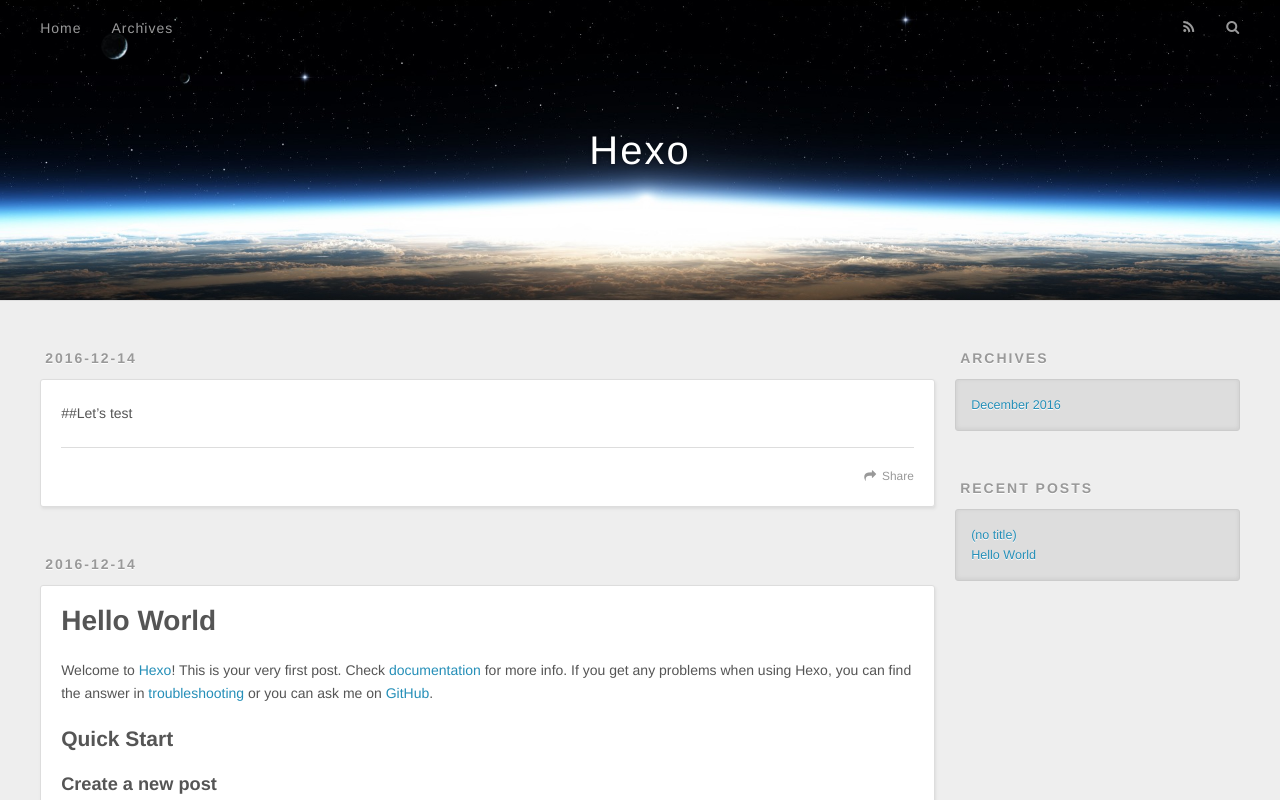
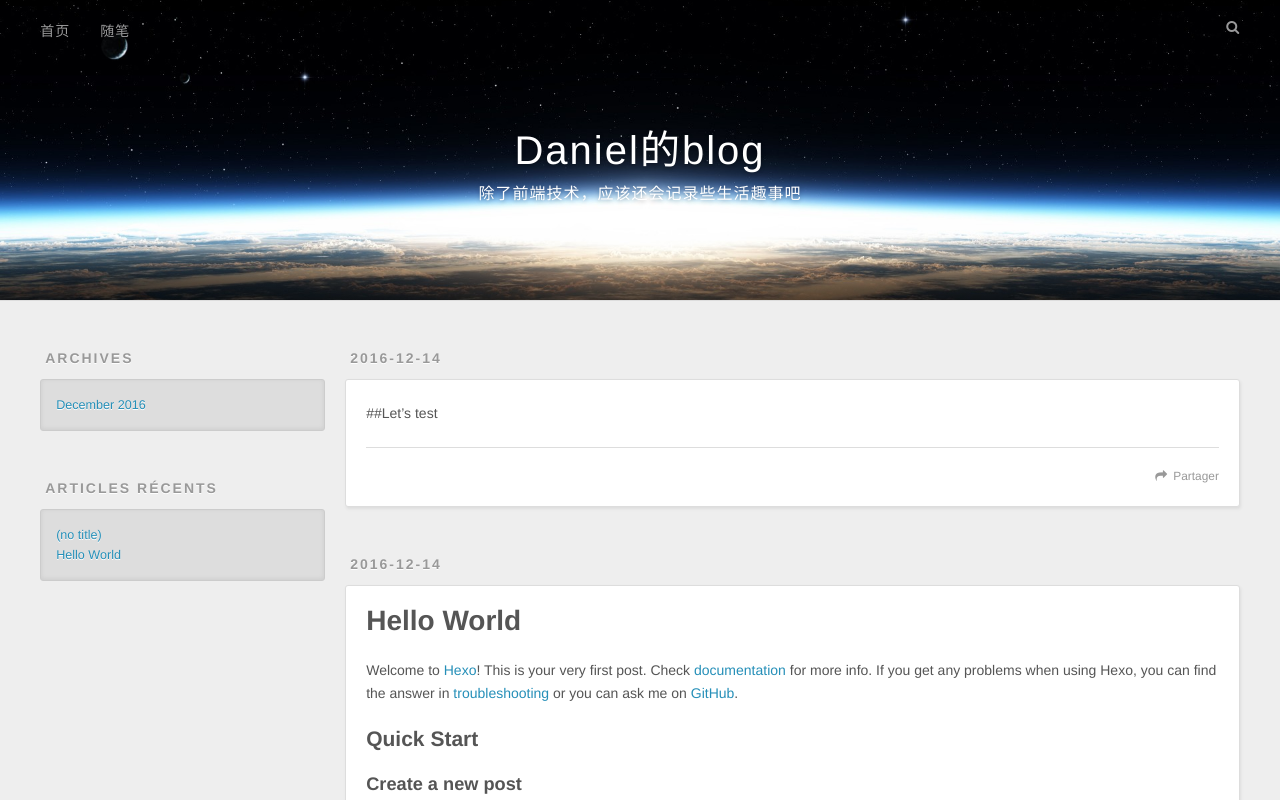
Before and after one commit to DanielWLam/DanielWLam.github.io, a plain HTML site: page index.html in a window 1280 px wide. Shown: the top 800 px of the page. Drawn offline with nearby package versions, Linux system fonts and the light colour scheme.

Commit message:
Site updated: 2016-12-14 11:17:42

```diff
--- a/css/style.css
+++ b/css/style.css
@@ -185,6 +185,11 @@ body {
     float: left;
     width: 73.33333333333333%;
     margin: 0 0.833333333333333%;
+  }
+}
+@media screen and (min-width: 768px) {
+  #main {
+    float: right;
   }
 }
 .article-date,
--- a/index.html
+++ b/index.html
@@ -3,16 +3,17 @@
 <head>
   <meta charset="utf-8">
 
-  <title>Hexo</title>
+  <title>Daniel的blog</title>
   <meta name="viewport" content="width=device-width, initial-scale=1, maximum-scale=1">
-  <meta property="og:type" content="website">
-<meta property="og:title" content="Hexo">
+  <meta name="description" content="哈哈哈">
+<meta property="og:type" content="website">
+<meta property="og:title" content="Daniel的blog">
 <meta property="og:url" content="http://yoursite.com/index.html">
-<meta property="og:site_name" content="Hexo">
+<meta property="og:site_name" content="Daniel的blog">
+<meta property="og:description" content="哈哈哈">
 <meta name="twitter:card" content="summary">
-<meta name="twitter:title" content="Hexo">
-
-    <link rel="alternate" href="/atom.xml" title="Hexo" type="application/atom+xml">
+<meta name="twitter:title" content="Daniel的blog">
+<meta name="twitter:description" content="哈哈哈">
 
 
     <link rel="icon" href="/favicon.png">
@@ -33,24 +34,26 @@
   <div id="header-outer" class="outer">
     <div id="header-title" class="inner">
       <h1 id="logo-wrap">
-        <a href="/" id="logo">Hexo</a>
+        <a href="/" id="logo">Daniel的blog</a>
       </h1>
+
+        <h2 id="subtitle-wrap">
+          <a href="/" id="subtitle">除了前端技术，应该还会记录些生活趣事吧</a>
+        </h2>
 
     </div>
     <div id="header-inner" class="inner">
       <nav id="main-nav">
         <a id="main-nav-toggle" class="nav-icon"></a>
 
-          <a class="main-nav-link" href="/">Home</a>
+          <a class="main-nav-link" href="/">首页</a>
 
-          <a class="main-nav-link" href="/archives">Archives</a>
+          <a class="main-nav-link" href="/archives">随笔</a>
 
       </nav>
       <nav id="sub-nav">
 
-          <a id="nav-rss-link" class="nav-icon" href="/atom.xml" title="RSS Feed"></a>
-
-        <a id="nav-search-btn" class="nav-icon" title="Search"></a>
+        <a id="nav-search-btn" class="nav-icon" title="Rechercher"></a>
       </nav>
       <div id="search-form-wrap">
         <form action="//google.com/search" method="get" accept-charset="UTF-8" class="search-form"><input type="search" name="q" results="0" class="search-form-input" placeholder="Search"><button type="submit" class="search-form-submit">&#xF002;</button><input type="hidden" name="sitesearch" value="http://yoursite.com"></form>
@@ -78,7 +81,7 @@
 
     </div>
     <footer class="article-footer">
-      <a data-url="http://yoursite.com/2016/12/14/test/" data-id="ciwocxj1s0000vgnqmyurn83e" class="article-share-link">Share</a>
+      <a data-url="http://yoursite.com/2016/12/14/test/" data-id="ciwod9i2o00003gnqjif7gkpd" class="article-share-link">Partager</a>
 
 
     </footer>
@@ -123,7 +126,7 @@
 
     </div>
     <footer class="article-footer">
-      <a data-url="http://yoursite.com/2016/12/14/hello-world/" data-id="ciwocxj1z0001vgnqp165w657" class="article-share-link">Share</a>
+      <a data-url="http://yoursite.com/2016/12/14/hello-world/" data-id="ciwod9i2u00013gnq2ukp5fho" class="article-share-link">Partager</a>
 
 
     </footer>
@@ -158,7 +161,7 @@
 
 
   <div class="widget-wrap">
-    <h3 class="widget-title">Recent Posts</h3>
+    <h3 class="widget-title">Articles récents</h3>
     <div class="widget">
       <ul>
 
@@ -182,17 +185,17 @@
 
   <div class="outer">
     <div id="footer-info" class="inner">
-      &copy; 2016 John Doe<br>
-      Powered by <a href="http://hexo.io/" target="_blank">Hexo</a>
+      &copy; 2016 Daniel Lam<br>
+      Propulsé by <a href="http://hexo.io/" target="_blank">Hexo</a>
     </div>
   </div>
 </footer>
     </div>
     <nav id="mobile-nav">
 
-    <a href="/" class="mobile-nav-link">Home</a>
+    <a href="/" class="mobile-nav-link">首页</a>
 
-    <a href="/archives" class="mobile-nav-link">Archives</a>
+    <a href="/archives" class="mobile-nav-link">随笔</a>
 
 </nav>
 
```
Also changed, not shown: 2016/12/14/hello-world/index.html (+17 -17 lines), 2016/12/14/test/index.html (+19 -19 lines), archives/2016/12/index.html (+21 -18 lines), archives/2016/index.html (+21 -18 lines), archives/index.html (+21 -18 lines).
